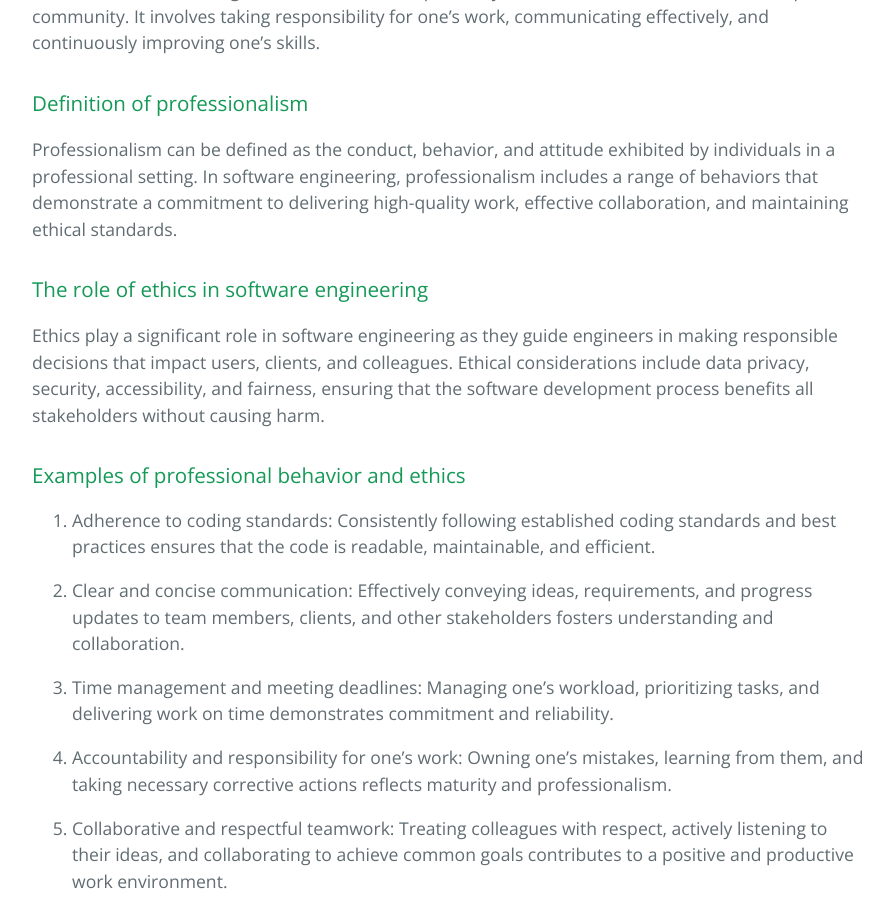
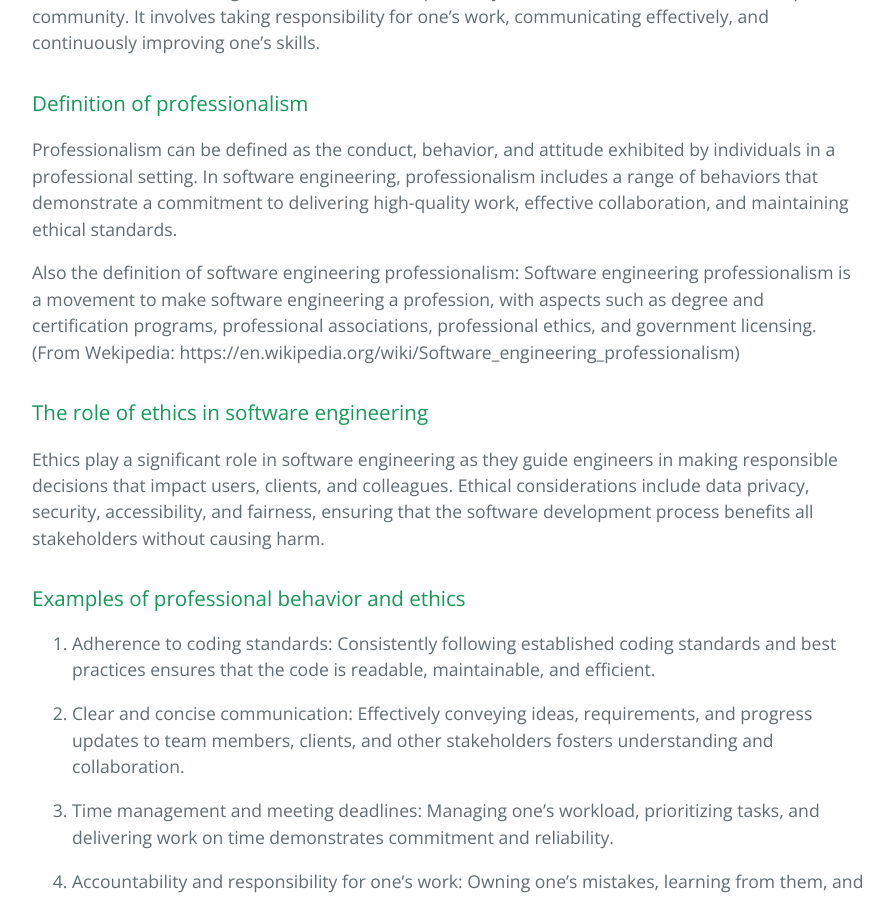
Before and after one commit to learning-software-engineering/learning-software-engineering.github.io, a Jekyll site: the page built from Topics/Professionalism.md, in a window 1280 px wide and 900 px high, scrolled down 645 px. Shown: the whole window, without its empty margins (192-1085 px from the left). Built offline with Jekyll 4.4.1, drawn with Linux system fonts in a browser that asks for light colours; our own code applies the rules of GitHub Pages for plain Markdown files; some of the changed lines change nothing that is shown; some of the changed text lies outside the part shown.

Commit message:
Update Professionalism.md

```diff
--- a/Topics/Professionalism.md
+++ b/Topics/Professionalism.md
@@ -7,6 +7,8 @@ Professionalism in software engineering is a combination of technical expertise,
 
 ### Definition of professionalism
 Professionalism can be defined as the conduct, behavior, and attitude exhibited by individuals in a professional setting. In software engineering, professionalism includes a range of behaviors that demonstrate a commitment to delivering high-quality work, effective collaboration, and maintaining ethical standards.
+
+Also the definition of software engineering professionalism: Software engineering professionalism is a movement to make software engineering a profession, with aspects such as degree and certification programs, professional associations, professional ethics, and government licensing. (From Wekipedia: https://en.wikipedia.org/wiki/Software_engineering_professionalism)
 
 ### The role of ethics in software engineering
 Ethics play a significant role in software engineering as they guide engineers in making responsible decisions that impact users, clients, and colleagues. Ethical considerations include data privacy, security, accessibility, and fairness, ensuring that the software development process benefits all stakeholders without causing harm.
@@ -65,4 +67,7 @@ Professionalism is essential in all aspects of software engineering, and maintai
 5. Delivering high-quality work: Strive for excellence in your work, thoroughly test your code, and address any issues promptly to ensure client satisfaction.
 6. Handle difficult situations with grace: If conflicts or misunderstandings arise, remain calm, listen to the client's concerns, and work collaboratively to find a solution.
 
+### Additional practices:
+You can find additional practices on this website: https://engineerscanada.ca/professional-practice-in-software-engineering
+
 By implementing these best practices, you can maintain a professional demeanor in various situations, enhancing your reputation as a software engineer and fostering positive relationships with colleagues and clients.
```
